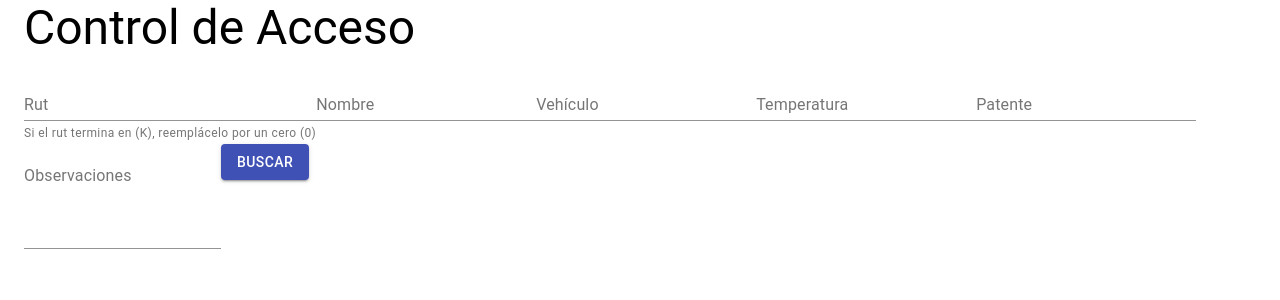
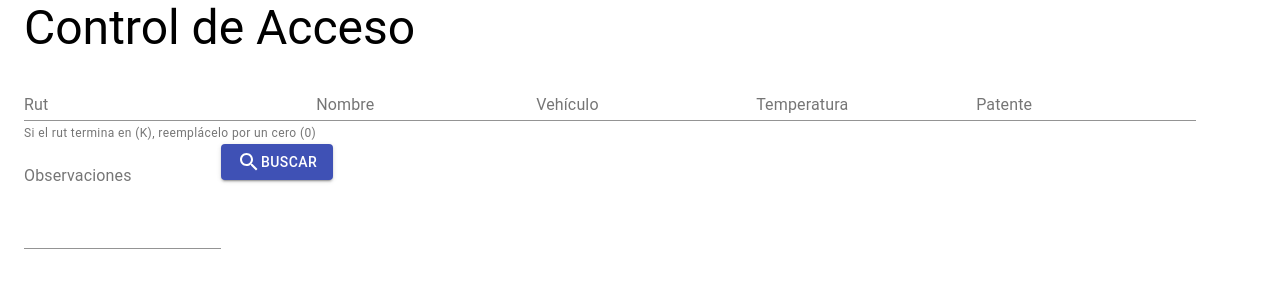
Before and after one commit to junder79/react-control-acceso-web, a React (Create React App) app: page / in a window 1280 px wide. Shown: the top 300 px of the page. Built offline with nearby package versions, Linux system fonts and the light colour scheme.

Commit message:
agregado ícono buscar

```diff
--- a/package.json
+++ b/package.json
@@ -4,6 +4,7 @@
   "private": true,
   "dependencies": {
     "@material-ui/core": "^4.11.3",
+    "@material-ui/icons": "^4.11.2",
     "@testing-library/jest-dom": "^5.11.4",
     "@testing-library/react": "^11.1.0",
     "@testing-library/user-event": "^12.1.10",
--- a/src/views/formulario.js
+++ b/src/views/formulario.js
@@ -4,6 +4,7 @@ import InputLabel from '@material-ui/core/InputLabel';
 import FormHelperText from '@material-ui/core/FormHelperText';
 import Button from '@material-ui/core/Button';
 import Typography from '@material-ui/core/Typography';
+import SearchIcon from '@material-ui/icons/Search';
 
 function Formulario() {
 
@@ -49,6 +50,7 @@ function Formulario() {
             </FormControl>
 
             <Button variant="contained" color="primary">
+                <SearchIcon />
                 BUSCAR
             </Button>
         </>
```
Also changed, not shown: 1 other file (tests, documents, lock files or other folders).
